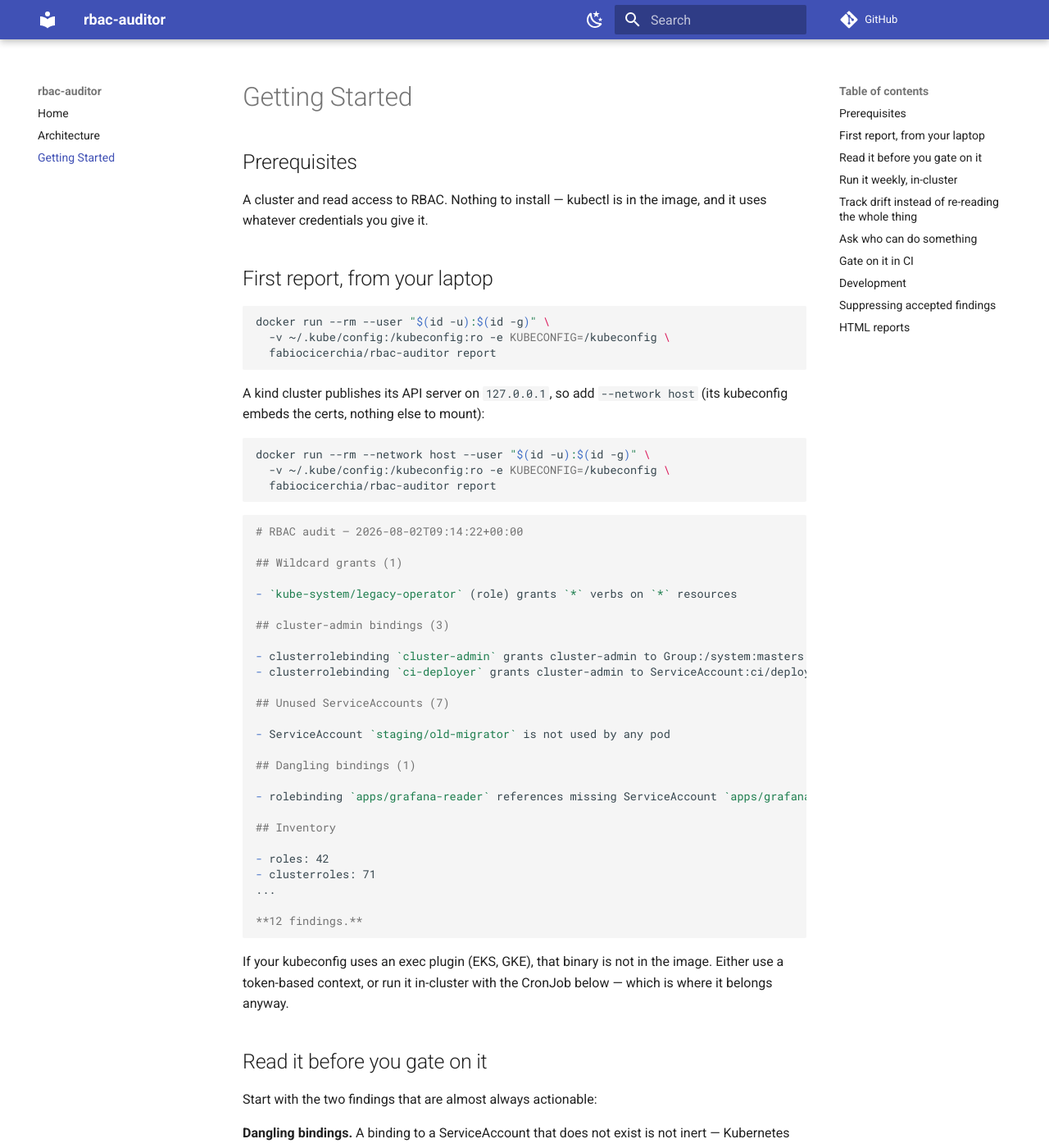
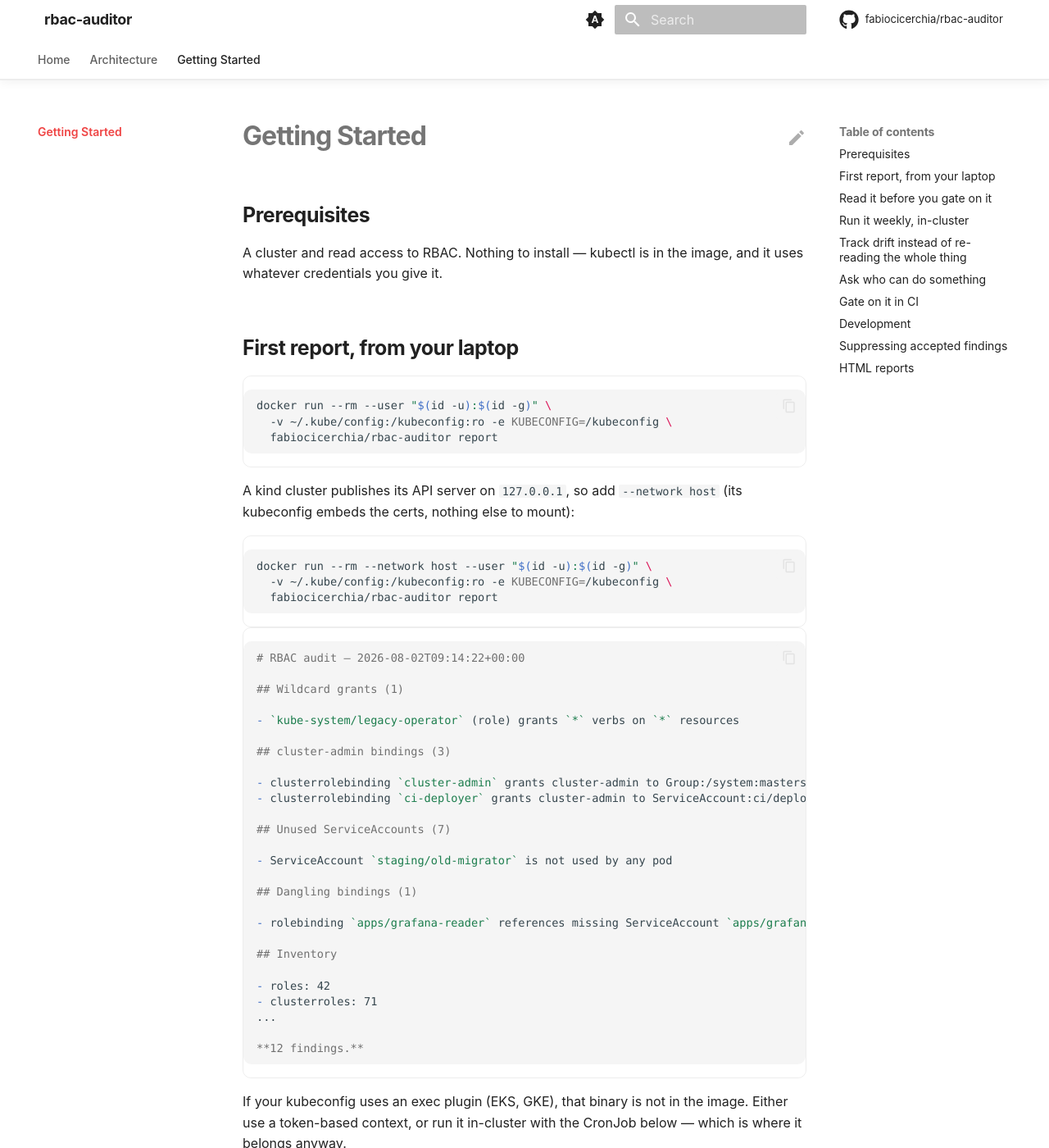
Before and after one commit to fabiocicerchia/rbac-auditor, an MkDocs documentation site: the page built from docs/getting-started.md, in a window 1280 px wide and 1400 px high. Shown: the whole window at 82% size. Built offline with MkDocs 1.6.1 and Material for MkDocs 9.7.7, drawn with Linux system fonts in a browser that asks for light colours; comment, search, counter and statistics services are not loaded; some of the changed text lies outside the part shown.

Commit message:
feat(docs): build the docs site in Actions and drop Read the Docs (#38)
* feat(docs): build the docs site in Actions and drop Read the Docs

This repo's mkdocs.yml has never been rendered: Pages serves main/docs as
a folder, so the site is docs/index.html plus raw markdown, and the doc
pages come back as text/markdown rather than a rendered site.

docs.yml builds it with `mkdocs build --strict` on the pinned toolchain and
deploys the artifact to Pages. The splash is copied to the artifact root,
where the repo homepage and README badges already point, and the rendered
site publishes under /docs/ — so no existing URL breaks.

mkdocs.yml takes the shared Material template but keeps this repo's own nav.
docs/requirements.txt pins the toolchain, git-revision-date-localized
included: the config loads it and the strict build aborts without it.
check-yaml skips mkdocs.yml, whose Material tags safe_load cannot parse.

The strict build also found links the raw-markdown site was hiding:
../README.md was never a valid relative target (the README is not inside
docs/), and several links pointed at files outside the docs tree. Fixed
in: docs/getting-started.md.

Co-Authored-By: Claude Opus 5 (1M context) <noreply@anthropic.com>
Claude-Session: https://claude.ai/code/session_01F5By8zzZMak7tqZGraixSJ

* feat(docs): link the splash to the rendered site and its palette

The splash predates /docs/ existing: it defined its own --accent pair next to
a second copy in docs/stylesheets/extra.css, and sent "Full docs" to the
GitHub README because there was no rendered site to send it to.

docs/index.html now links docs/stylesheets/extra.css — the path is relative to
the deployed layout, splash at / and docs at /docs/ — so the stylesheet holds
the only copy of the palette and the two cannot drift. This repo's cluster
pair moved there from the splash. "Full docs" points at docs/.

Material substitutes a generic book icon when theme.logo is unset, which it is
here, so the stand-in is hidden rather than shipped as the brand. The
mkdocs.yml comments describing the Read the Docs build are gone with the build
itself, and site/ is ignored so a local `mkdocs build` leaves nothing behind.

Co-Authored-By: Claude Opus 5 (1M context) <noreply@anthropic.com>
Claude-Session: https://claude.ai/code/session_011KGz6YbUgryVge5dg7dxXd

---------

Co-authored-by: Claude Opus 5 (1M context) <noreply@anthropic.com>

```diff
--- a/.pre-commit-config.yaml
+++ b/.pre-commit-config.yaml
@@ -22,7 +22,7 @@ repos:
         # templates rather than YAML — the parser cannot read either as-is. The
         # exclude is path-relative so it catches chart/ and charts/<name>/ alike.
         args: [--allow-multiple-documents]
-        exclude: (^|/)templates/
+        exclude: (^|/)templates/|^mkdocs\.yml$
       - id: check-json
       - id: check-toml
       # Python only (types: [python]) — a no-op in a repo with no .py files, so
--- a/docs/getting-started.md
+++ b/docs/getting-started.md
@@ -187,7 +187,7 @@ Nothing disappears quietly:
 A malformed entry is a fatal error rather than a warning: a suppression nobody
 can read hides findings without saying so.
 
-See [`.rbac-audit-ignore.example`](../.rbac-audit-ignore.example).
+See [`.rbac-audit-ignore.example`](https://github.com/fabiocicerchia/rbac-auditor/blob/main/.rbac-audit-ignore.example).
 
 ## HTML reports
 
--- /dev/null
+++ b/docs/stylesheets/extra.css
@@ -0,0 +1,240 @@
+/*
+ * rbac-auditor — premium documentation theme for MkDocs Material.
+ * System typography, gradient accents, soft depth, icon-driven feature cards.
+ * Nothing here loads over the network: no CDN, no web font, no analytics.
+ *
+ * ── The one thing you change ──────────────────────────────────────────────
+ * The accent pair below, and nothing else. It is the only copy of the palette:
+ * docs/index.html links this file, so the splash and the rendered docs cannot
+ * drift apart. Pick the colour of the cluster the project belongs to so they
+ * read as one family — don't pick from taste:
+ *
+ *   platform / Kubernetes    #38bdf8  #3b82f6   (blue)
+ *   security / supply chain  #fb923c  #ef4444   (orange-red)
+ *   CLI utilities            #22d3ee  #6366f1   (cyan-indigo)   ← default
+ *   GreenOps                 #34d399  #059669   (green)
+ *
+ * A project may take its own pair when the colour carries meaning (gandalf is
+ * purple, dark-canary amber, offline teal).
+ */
+
+:root {
+  /* The palette, read by both the docs and the splash. The roles below split
+     them for legibility: --accent-2 carries chrome and links, where the
+     contrast is against white, --accent is the interactive one, and the hero
+     and buttons blend the two. */
+  --accent: #fb923c;
+  --accent-2: #ef4444;
+
+  --md-primary-fg-color: var(--accent-2);
+  --md-primary-fg-color--light: var(--accent-2);
+  --md-primary-fg-color--dark: var(--accent-2);
+  --md-accent-fg-color: var(--accent);
+
+  /* System stack — matches docs/index.html and needs no download. */
+  --md-text-font-family: -apple-system, BlinkMacSystemFont, "Segoe UI", Roboto,
+    Helvetica, Arial, sans-serif;
+  --md-code-font-family: ui-monospace, SFMono-Regular, "SF Mono", Menlo, Monaco,
+    Consolas, "Liberation Mono", monospace;
+}
+
+/* Keep the header/links legible on the custom primary in both schemes. */
+[data-md-color-primary="custom"] {
+  --md-primary-bg-color: #ffffff;
+  --md-typeset-a-color: var(--accent-2); /* indigo — readable on white */
+}
+[data-md-color-scheme="slate"] {
+  --md-typeset-a-color: var(--accent); /* cyan — readable on the dark ground */
+  --md-default-bg-color: #0b0f1a;
+  --md-default-bg-color--light: #0d1220;
+}
+[data-md-color-scheme="slate"] .md-header,
+[data-md-color-scheme="slate"] .md-tabs {
+  background-color: #0b0f1a;
+}
+
+/* === Header: translucent, blurred, hairline divider ====================== */
+
+.md-header {
+  background-color: var(--md-default-bg-color);
+  color: var(--md-default-fg-color);
+  box-shadow: none;
+  border-bottom: 1px solid var(--md-default-fg-color--lightest);
+  backdrop-filter: saturate(180%) blur(20px);
+  -webkit-backdrop-filter: saturate(180%) blur(20px);
+}
+.md-header[data-md-state="shadow"],
+.md-header--shadow {
+  box-shadow: 0 2px 12px rgba(0, 0, 0, 0.06);
+}
+.md-header__title {
+  font-weight: 700;
+  letter-spacing: -0.02em;
+}
+.md-tabs {
+  background-color: var(--md-default-bg-color);
+  color: var(--md-default-fg-color);
+  border-bottom: 1px solid var(--md-default-fg-color--lightest);
+}
+.md-tabs__link {
+  opacity: 0.72;
+  font-weight: 500;
+}
+.md-tabs__link:hover,
+.md-tabs__link--active {
+  opacity: 1;
+}
+
+/* === Typography ========================================================== */
+
+.md-typeset {
+  font-feature-settings: "kern", "liga";
+}
+.md-typeset h1 {
+  font-weight: 700;
+  letter-spacing: -0.03em;
+  line-height: 1.15;
+}
+.md-typeset h2 {
+  font-weight: 650;
+  letter-spacing: -0.02em;
+  margin-top: 2.4em;
+}
+.md-typeset h3 {
+  font-weight: 600;
+  letter-spacing: -0.01em;
+}
+
+/* Rounded, bordered code blocks — softer than the default flush edges. */
+.md-typeset pre > code,
+.md-typeset .highlight > pre {
+  border-radius: 10px;
+}
+.md-typeset .highlight {
+  border-radius: 10px;
+  border: 1px solid var(--md-default-fg-color--lightest);
+}
+
+/* Tables read as cards and scroll on narrow screens instead of clipping. */
+.md-typeset table:not([class]) {
+  border-radius: 10px;
+  border: 1px solid var(--md-default-fg-color--lightest);
+  overflow: hidden;
+  font-size: 0.78rem;
+}
+.md-typeset table:not([class]) th {
+  font-weight: 600;
+  text-transform: uppercase;
+  letter-spacing: 0.04em;
+  font-size: 0.68rem;
+}
+
+/* === Buttons ============================================================= */
+
+.md-typeset .md-button {
+  border-radius: 980px;
+  font-weight: 600;
+  padding: 0.5em 1.4em;
+  transition: transform 0.25s cubic-bezier(0.25, 0.1, 0.25, 1),
+    box-shadow 0.25s ease;
+}
+.md-typeset .md-button--primary {
+  background: linear-gradient(135deg, var(--accent), var(--accent-2));
+  border: none;
+  color: #fff;
+}
+.md-typeset .md-button:hover {
+  transform: translateY(-1px) scale(1.02);
+  box-shadow: 0 6px 24px rgba(99, 102, 241, 0.3);
+}
+
+/* === Home hero =========================================================== */
+/* Rendered from a <div class="hero"> block in docs/README.md. */
+
+.md-typeset .hero {
+  text-align: center;
+  padding: 3.5rem 1rem 1rem;
+}
+.md-typeset .hero h1 {
+  font-size: 3rem;
+  margin: 0 0 0.4rem;
+  background: linear-gradient(135deg, var(--accent), var(--accent-2));
+  -webkit-background-clip: text;
+  background-clip: text;
+  -webkit-text-fill-color: transparent;
+  color: transparent;
+}
+.md-typeset .hero .hero-tagline {
+  font-size: 1.3rem;
+  font-weight: 500;
+  color: var(--md-default-fg-color--light);
+  max-width: 42rem;
+  margin: 0 auto 1.6rem;
+  line-height: 1.4;
+}
+.md-typeset .hero .md-button + .md-button {
+  margin-left: 0.5rem;
+}
+
+/* === Feature cards ======================================================= */
+/* Material's `<div class="grid cards">` list syntax, given depth + hover. */
+
+.md-typeset .grid.cards > ul > li,
+.md-typeset .grid > .card {
+  border-radius: 16px;
+  border: 1px solid var(--md-default-fg-color--lightest);
+  padding: 1.4rem;
+  transition: transform 0.3s cubic-bezier(0.25, 0.1, 0.25, 1),
+    box-shadow 0.3s ease, border-color 0.3s ease;
+}
+.md-typeset .grid.cards > ul > li:hover,
+.md-typeset .grid > .card:hover {
+  transform: translateY(-3px);
+  border-color: color-mix(in srgb, var(--accent) 40%, transparent);
+  box-shadow: 0 10px 34px rgba(0, 0, 0, 0.08);
+}
+[data-md-color-scheme="slate"] .md-typeset .grid.cards > ul > li:hover {
+  box-shadow: 0 10px 34px rgba(0, 0, 0, 0.5);
+}
+.md-typeset .grid.cards > ul > li > hr {
+  margin: 0.8rem 0;
+}
+.md-typeset .grid.cards .twemoji,
+.md-typeset .grid.cards svg {
+  color: var(--accent);
+}
+
+/* === Sidebar / nav ======================================================= */
+
+.md-nav__title {
+  font-weight: 700;
+  letter-spacing: -0.01em;
+}
+.md-nav__link--active {
+  font-weight: 600;
+}
+
+/* === Footer ============================================================== */
+
+.md-footer-meta {
+  background-color: var(--md-default-bg-color);
+  border-top: 1px solid var(--md-default-fg-color--lightest);
+}
+.md-footer-meta .md-footer-copyright,
+.md-footer-meta .md-footer__link {
+  color: var(--md-default-fg-color--light);
+}
+
+html {
+  scroll-behavior: smooth;
+}
+
+/* === Logo ================================================================ */
+/* Material substitutes a generic book icon when `theme.logo` is unset. This
+   repo has no logo, so hide the stand-in rather than ship someone else's glyph
+   as the brand. Delete this block when a real logo lands in mkdocs.yml. */
+
+.md-header__button.md-logo,
+.md-nav__title .md-nav__button.md-logo {
+  display: none;
+}
--- a/mkdocs.yml
+++ b/mkdocs.yml
@@ -1,23 +1,130 @@
+# rbac-auditor docs — MkDocs Material, styled to feel like a product site
+# (premium hero, feature cards, nav tabs, dark/light, local search, edit links)
+# while staying on the portfolio's standard tooling. See docs/stylesheets/extra.css
+# for the look; the accent palette lives there and is the only thing you swap.
 site_name: rbac-auditor
 site_description: >-
-  Kubernetes RBAC as a weekly markdown report a human actually reads, plus
-  who-can queries and snapshot diffs for drift.
+site_url: https://fabiocicerchia.github.io/rbac-auditor/docs/
 repo_url: https://github.com/fabiocicerchia/rbac-auditor
+repo_name: fabiocicerchia/rbac-auditor
+edit_uri: edit/main/docs/
+copyright: Copyright &copy; 2026 Fabio Cicerchia
 docs_dir: docs
+
+# docs/index.html is the standalone GitHub Pages splash, not a docs page. Keep
+# it out of the MkDocs render so the site home (README.md) maps to index.html
+# without a collision. GitHub Pages serves the raw file at the site root.
+exclude_docs: |
+  index.html
+  requirements.txt
 
 theme:
   name: material
+  # No web fonts: these docs avoid external requests (privacy, offline docs,
+  # reproducible builds). A system font stack is set in extra.css instead.
+  font: false
+  language: en
   palette:
-    - scheme: default
-      toggle: { icon: material/weather-night, name: Dark mode }
-    - scheme: slate
-      toggle: { icon: material/weather-sunny, name: Light mode }
+    # Follows the OS by default, with a manual toggle. `primary`/`accent: custom`
+    # hand the colours to extra.css so both schemes share one palette.
+    - media: "(prefers-color-scheme)"
+      primary: custom
+      accent: custom
+      toggle:
+        icon: material/brightness-auto
+        name: Switch to light mode
+    - media: "(prefers-color-scheme: light)"
+      scheme: default
+      primary: custom
+      accent: custom
+      toggle:
+        icon: material/weather-night
+        name: Switch to dark mode
+    - media: "(prefers-color-scheme: dark)"
+      scheme: slate
+      primary: custom
+      accent: custom
+      toggle:
+        icon: material/weather-sunny
+        name: Switch to system preference
+  features:
+    - navigation.tabs
+    - navigation.tabs.sticky
+    - navigation.sections
+    - navigation.top
+    - navigation.tracking
+    - navigation.indexes
+    - toc.follow
+    - search.suggest
+    - search.highlight
+    - search.share
+    - content.code.copy
+    - content.code.annotate
+    - content.action.edit
+    - content.tooltips
+  icon:
+    repo: fontawesome/brands/github
+    edit: material/pencil
 
+extra_css:
+  - stylesheets/extra.css
+
+extra:
+  # `generator: false` drops the "Made with Material for MkDocs" line; keep it
+  # if you'd rather credit the theme.
+  generator: false
+  social:
+    - icon: fontawesome/brands/github
+      link: https://github.com/fabiocicerchia/rbac-auditor
+
+# Only the search plugin ships with MkDocs itself. Anything else (social cards,
+# minify, git-revision-date) is a pip add — wire it into docs/requirements.txt
+# too, or `mkdocs build --strict` aborts on the missing plugin.
+plugins:
+  - search
+  - git-revision-date-localized:
+      enable_creation_date: true
+      # Fall back to the build date rather than failing when a file has no
+      # history yet — a new page, or a clone the workflow shallowed.
+      fallback_to_build_date: true
+      type: date
+  # Note: Material's `social` plugin is deliberately NOT enabled — it downloads
+  # a font from fonts.google.com at build time, which breaks this repo's
+  # no-external-requests / reproducible-build stance. Add Open Graph images by
+  # hand if you want them.
+
+markdown_extensions:
+  - abbr
+  - admonition
+  - attr_list
+  - def_list
+  - footnotes
+  - md_in_html
+  - tables
+  - toc:
+      permalink: true
+  - pymdownx.details
+  - pymdownx.superfences
+  - pymdownx.highlight:
+      anchor_linenums: true
+      line_spans: __span
+      pygments_lang_class: true
+  - pymdownx.inlinehilite
+  - pymdownx.snippets:
+      # `.` is the repo root (where mkdocs runs), so docs/changelog.md can embed
+      # the root CHANGELOG.md with `--8<-- "CHANGELOG.md"`.
+      base_path: ["."]
+      check_paths: true
+  - pymdownx.tabbed:
+      alternate_style: true
+  - pymdownx.tasklist:
+      custom_checkbox: true
+  - pymdownx.emoji:
+      emoji_index: !!python/name:material.extensions.emoji.twemoji
+      emoji_generator: !!python/name:material.extensions.emoji.to_svg
+
+# Top-level entries become tabs (theme feature navigation.tabs).
 nav:
   - Home: README.md
   - Architecture: architecture.md
   - Getting Started: getting-started.md
-
-markdown_extensions:
-  - admonition
-  - pymdownx.superfences
```
Also changed, not shown: docs/index.html (+9 -6 lines), docs/requirements.txt (added, +10 -0 lines), 2 other files.
